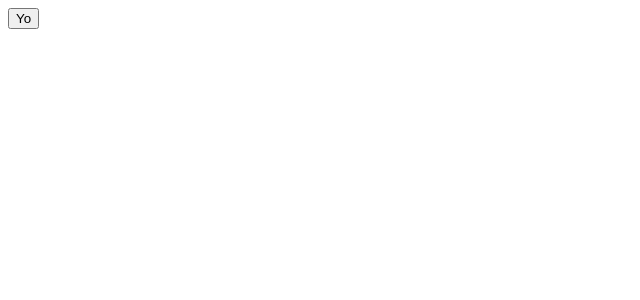
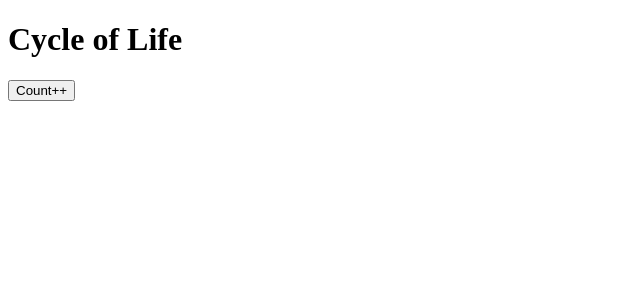
Before and after one commit to sandeepscet/react-practice, a React (Create React App) app: page / in a window 1280 px wide. Shown: the top 300 px of the page, without its empty margins (0-640 px from the left). Built offline with nearby package versions, Linux system fonts and the light colour scheme.

Commit message:
cycle of life (and Death)

```diff
--- a/src/index.js
+++ b/src/index.js
@@ -1,15 +1,69 @@
 import React, { Component } from 'react'
 import ReactDOM from 'react-dom'
 
-// if it is functional components
 class App extends Component {
-  greetPeople = (e) => {
-    console.log(e);
-    alert('welcome to the Jungle!!')
+  constructor(props) {
+    super(props)
+    console.log('In constructor');
+    console.log(props);
+    this.state = {
+      count: 0,
+    }
   }
+
+  static getDerivedStateFromProps(props, state) {
+    console.log('in getDerivedStateFromProps'    )
+    console.log({props})
+    console.log({state})
+    return null
+  }
+  componentDidMount() {
+    console.log('in componentDidMount')
+  }
+
+  shouldComponentUpdate(nextProps, nextState) {
+    console.log('in shouldComponentUpdate')
+    console.log({nextProps})
+    console.log({nextState})
+    return true;
+  }
+
+  getSnapshotBeforeUpdate (prevProps, prevState) {
+    console.log('in getSnapshotBeforeUpdate')
+    console.log({prevProps})
+    console.log({prevState})
+    return true;
+  }
+
+  componentDidUpdate(prevProps, prevState) {
+    console.log('in componentDidUpdate')
+    console.log({prevProps})
+    console.log({prevState})
+  }
+
+
+
+  componentWillUnmount(){
+    console.log('in componentWillUnmount')
+  }
+
+  updateCounter= () => {
+    this.setState({
+      count: this.state.count + 1,
+    })
+  }
+
+
   render() {
-    return <button onClick={this.greetPeople}> Yo </button>
+    console.log('Start of render')
+    return (
+      <div className='App'>
+        <h1>Cycle of Life</h1>
+        <button onClick={this.updateCounter}>Count++</button>
+      </div>
+    )
   }
 }
+
 const rootElement = document.getElementById('root')
 ReactDOM.render(<App />, rootElement)
```
